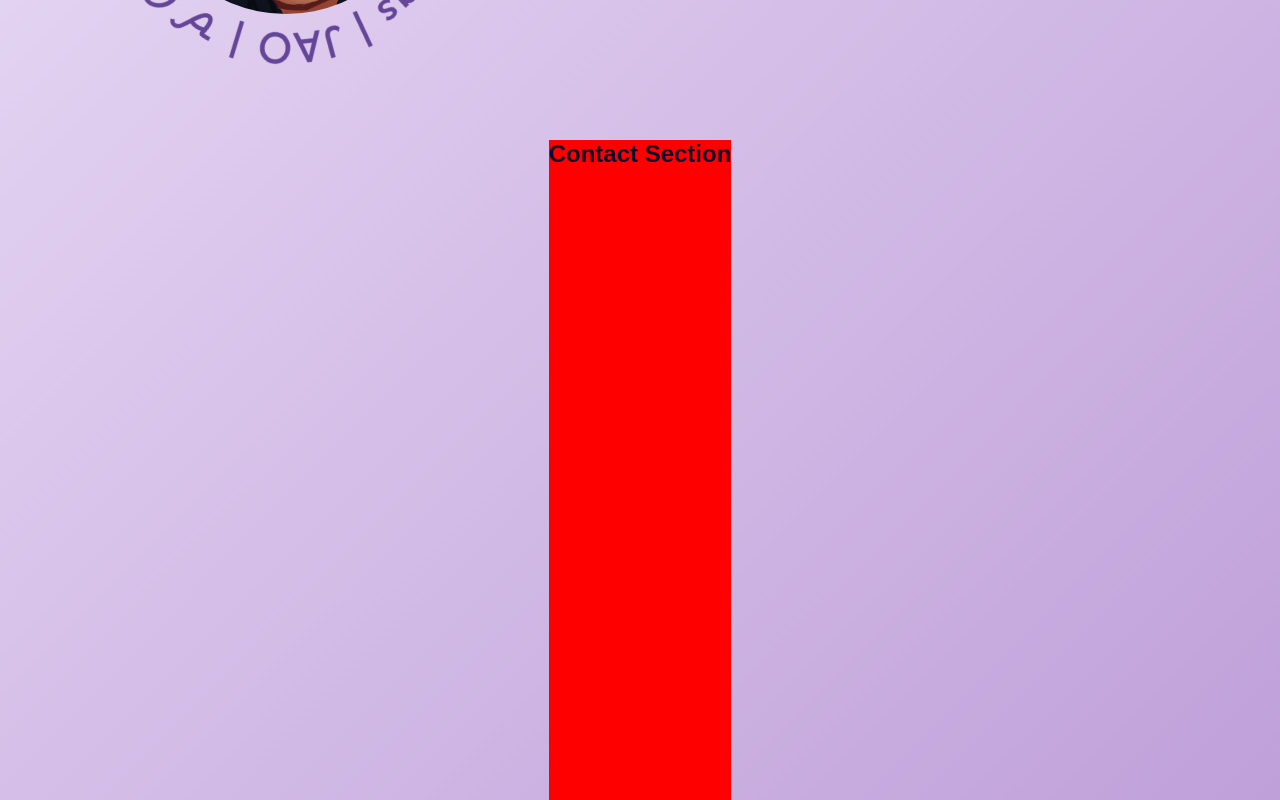
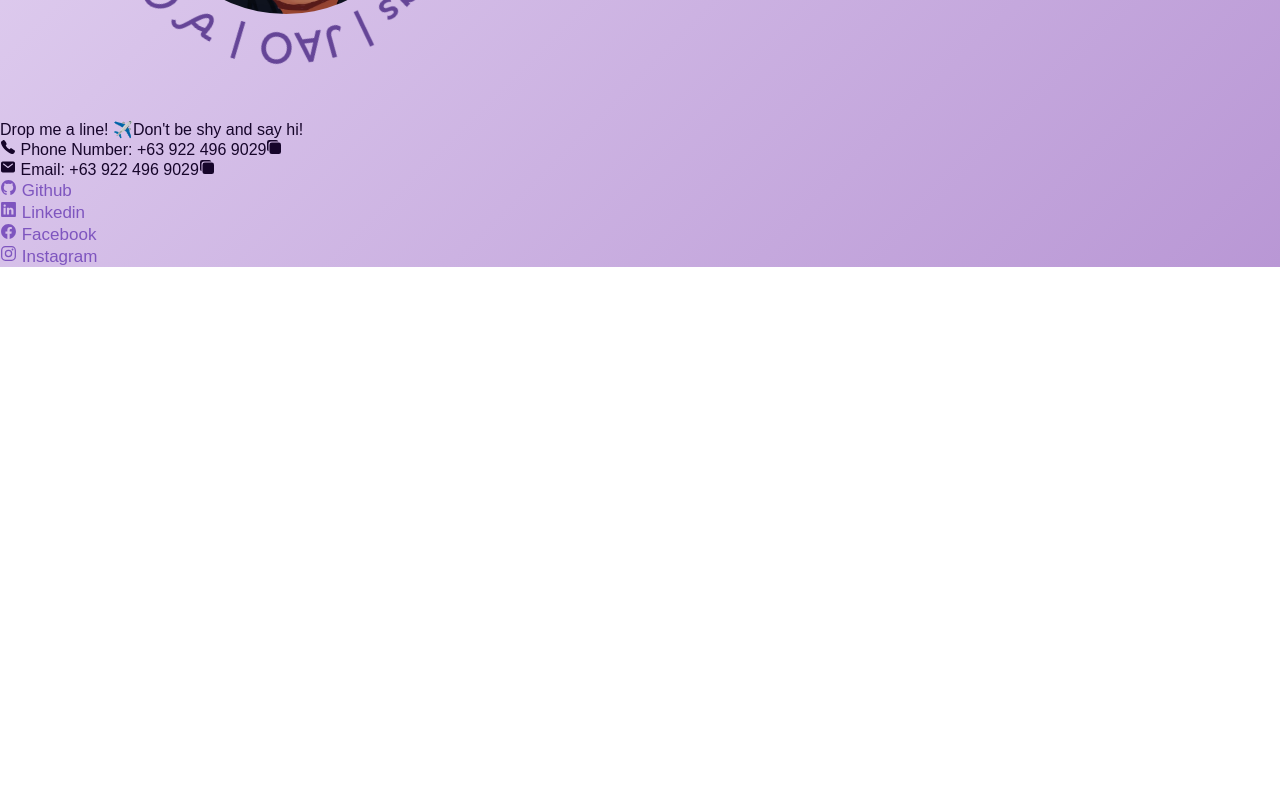
Before and after one commit to jaosherlyr/surely-portfolio, a React (Vite) app: page / in a window 1280 px wide. Shown: the part 1180-1980 px from the top of the page. After the commit the page ends 1447 px from the top, so only its background shows below. Built offline with nearby package versions, Linux system fonts and the light colour scheme.

Commit message:
feat: added contacts

```diff
--- /dev/null
+++ b/src/components/ContactItem.jsx
@@ -0,0 +1,23 @@
+import { IoCopy } from "react-icons/io5";
+
+export default function ContactItem({ contactIcon, label, link, onCopy, value }) {
+    return (
+        <div>
+            { link ? (
+                <a href={link} target='_blank'>
+                    {contactIcon} {label}
+                </a>
+            ) : (
+                <div>
+                    <span>
+                        {contactIcon} {label} {value}
+                    </span>
+
+                    { onCopy && (
+                        <IoCopy onClick={onCopy} />
+                    )}
+                </div>
+            )}
+        </div>
+    );
+}
--- /dev/null
+++ b/src/components/Contacts.jsx
@@ -0,0 +1,77 @@
+import { useState } from "react";
+import { IoCall, IoMail, IoLogoGithub, IoLogoLinkedin, IoLogoFacebook, IoLogoInstagram } from "react-icons/io5";
+
+import ContactItem from "./ContactItem";
+
+export default function Contacts() {
+    const [copied, setCopied] = useState(false);
+
+    const handleCopy = (text) => {
+        navigator.clipboard.writeText(text).then(() => {
+            setCopied(true);
+        })
+    }
+
+    const contacts = [
+        {
+            id: "number",
+            icon: <IoCall />,
+            label: "Phone Number:",
+            value: "+63 922 496 9029",
+            copy: true
+        },
+        {
+            id: "email",
+            icon: <IoMail />,
+            label: "Email:",
+            value: "+63 922 496 9029",
+            copy: true
+        },
+        {
+            id: "github",
+            icon: <IoLogoGithub />,
+            label: "Github",
+            link: "https://github.com/jaosherlyr",
+        },
+        {
+            id: "linkedin",
+            icon: <IoLogoLinkedin />,
+            label: "Linkedin",
+            link: "https://www.linkedin.com/in/sherly-jao-46a720215/",
+        },
+        {
+            id: "facebook",
+            icon: <IoLogoFacebook />,
+            label: "Facebook",
+            link: "https://www.facebook.com/sherly.jao/",
+        },
+        {
+            id: "instagram",
+            icon: <IoLogoInstagram/>,
+            label: "Instagram",
+            link: "https://www.instagram.com/thesurelyhow/",
+        },
+    ]
+
+    return (
+        <section>
+            <div>
+                <span>Drop me a line! ✈️</span>
+                <span>Don't be shy and say hi!</span>
+            </div>
+
+            {contacts.map((contact) => (
+                <ContactItem
+                    key={contact.id}
+                    contactIcon={contact.icon}
+                    label={contact.label}
+                    value={contact.value}
+                    link={contact.link}
+                    onCopy={
+                        contact.copy ? () => handleCopy(contact.value) : null
+                    }
+                />
+            ))}
+        </section>
+    );
+}
--- a/src/pages/Home.jsx
+++ b/src/pages/Home.jsx
@@ -1,20 +1,22 @@
 import HomeIntroImage from "../components/HomeIntro/HomeIntroImage";
 import HomeIntroText from "../components/HomeIntro/HomeIntroText";
 import HomeGreetings from "../components/HomeGreetings";
+import Contacts from "../components/Contacts";
 import styles from "./styles/Home.module.scss";
 
 export default function Home() {
   return (
+    <>
       <section>
         <HomeGreetings />
+
         <div className={styles.HomeIntro}>
           <HomeIntroImage />
           <HomeIntroText />
         </div>
+      </section>
 
-      <div id="contact">
-        <h2>Contact Section</h2>
-      </div>
-    </section>
+      <Contacts />
+    </>
   );
 }
```
Lines whose indentation alone changed are shown as unchanged.
